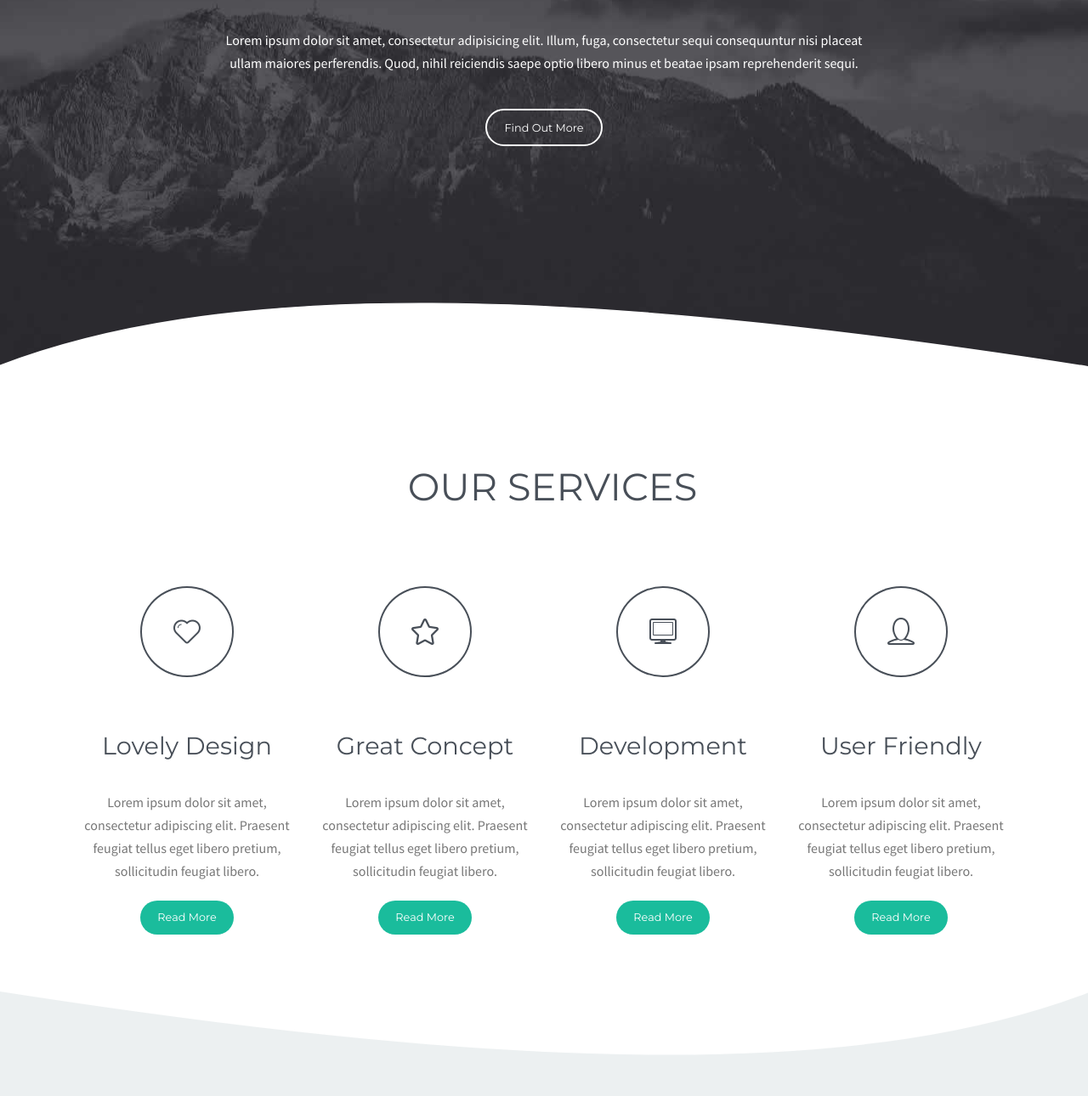
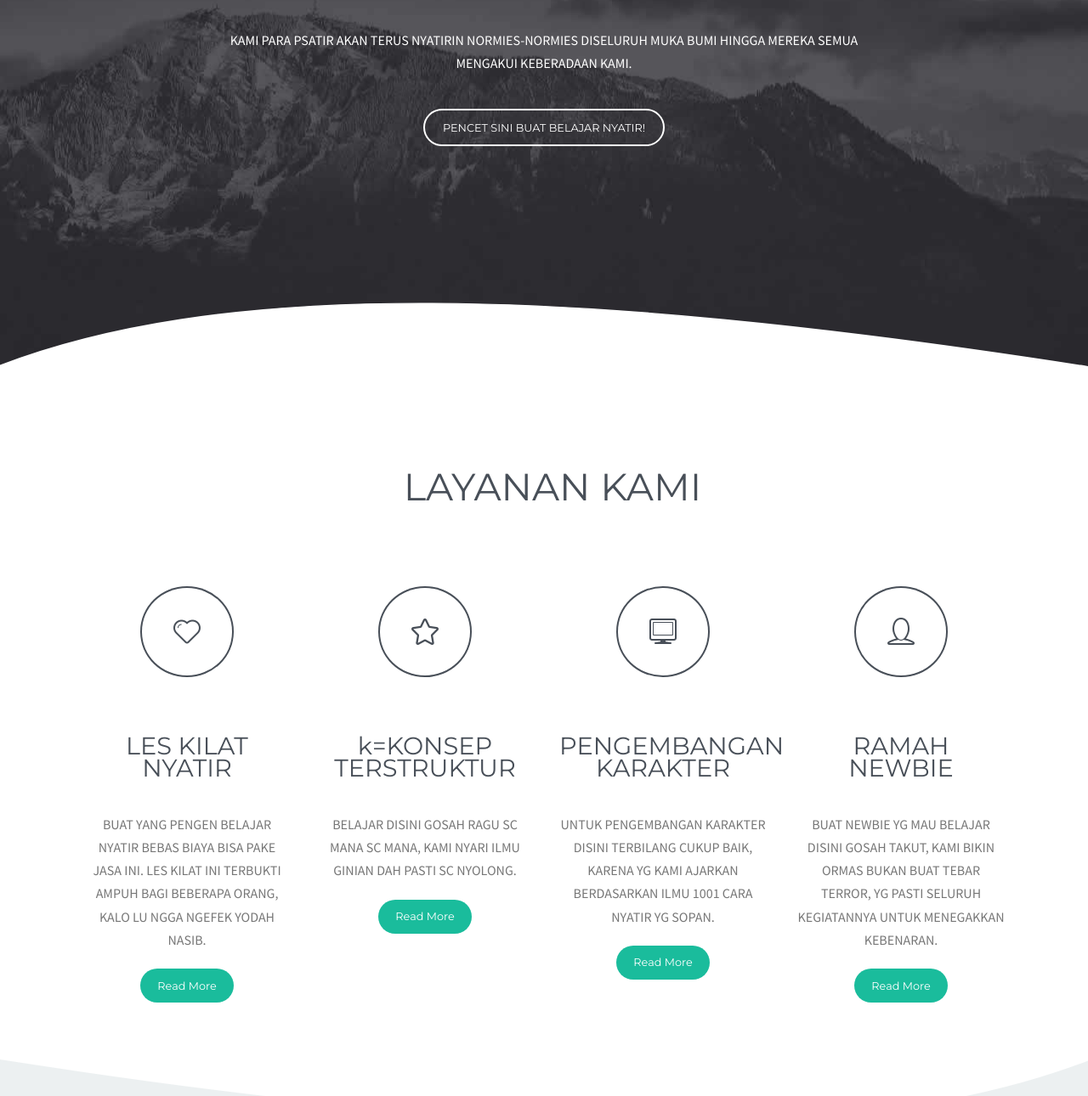
Before and after one commit to aditpawangnyamuk/9s.github.io, a plain HTML site: page index.html in a window 1280 px wide. Shown: the part 263-1553 px from the top of the page at 85% size. Drawn offline with Linux system fonts and the light colour scheme; some packages are replaced by stand-ins of ours; a script that the page names is missing; files whose address does not match are found by name.

Commit message:
Update index.html

```diff
--- a/index.html
+++ b/index.html
@@ -65,9 +65,9 @@
                 <div class="grid grid-pad">
                     <div class="col-1-1">
                          <div class="content content-header" >
-                            <h2>We Are Creative Design Agency</h2>
-                            <p>Lorem ipsum dolor sit amet, consectetur adipisicing elit. Illum, fuga, consectetur sequi consequuntur nisi placeat ullam maiores perferendis. Quod, nihil reiciendis saepe optio libero minus et beatae ipsam reprehenderit sequi.</p>
-                            <a target="_blank" class="btn btn-ghost" href="#">Find Out More</a>
+                            <h2> ORMAS PSATIR TERKUAT </h2>
+                            <p>KAMI PARA PSATIR AKAN TERUS NYATIRIN NORMIES-NORMIES DISELURUH MUKA BUMI HINGGA MEREKA SEMUA MENGAKUI KEBERADAAN KAMI.</p>
+                            <a target="_blank" class="btn btn-ghost" href="#">PENCET SINI BUAT BELAJAR NYATIR!</a>
                         </div>
                     </div>
                 </div>
@@ -82,15 +82,15 @@
             <!-- Services Section -->
             <div class="wrap services-wrap" id="services">
                 <section class="grid grid-pad services">
-                    <h2>Our Services</h2>
+                    <h2>LAYANAN KAMI</h2>
                     <div class="col-1-4 service-box service-1" >
                         <div class="content">
                             <div class="service-icon">
                                 <i class="circle-icon icon-heart4"></i>
                             </div>
                             <div class="service-entry">
-                                <h3>Lovely Design</h3>
-                                <p>Lorem ipsum dolor sit amet, consectetur adipiscing elit. Praesent feugiat tellus eget libero pretium, sollicitudin feugiat libero.</p>
+                                <h3>LES KILAT NYATIR</h3>
+                                <p>BUAT YANG PENGEN BELAJAR NYATIR BEBAS BIAYA BISA PAKE JASA INI. LES KILAT INI TERBUKTI AMPUH BAGI BEBERAPA ORANG, KALO LU NGGA NGEFEK YODAH NASIB.</p>
                                 <a class="btn read-more" href="#0">Read More</a>
                             </div>
                         </div>
@@ -101,8 +101,8 @@
                                 <i class="circle-icon icon-star4"></i>
                             </div>
                             <div class="service-entry">
-                                <h3>Great Concept</h3>
-                                <p>Lorem ipsum dolor sit amet, consectetur adipiscing elit. Praesent feugiat tellus eget libero pretium, sollicitudin feugiat libero.</p>
+                                <h3>k=KONSEP TERSTRUKTUR</h3>
+                                <p>BELAJAR DISINI GOSAH RAGU SC MANA SC MANA, KAMI NYARI ILMU GINIAN DAH PASTI SC NYOLONG.</p>
                                 <a class="btn read-more" href="#0">Read More</a>
                             </div>
                         </div>
@@ -113,8 +113,8 @@
                                 <i class="circle-icon icon-display"></i>
                             </div>
                             <div class="service-entry">
-                                <h3>Development</h3>
-                                <p>Lorem ipsum dolor sit amet, consectetur adipiscing elit. Praesent feugiat tellus eget libero pretium, sollicitudin feugiat libero.</p>
+                                <h3>PENGEMBANGAN KARAKTER</h3>
+                                <p>UNTUK PENGEMBANGAN KARAKTER DISINI TERBILANG CUKUP BAIK, KARENA YG KAMI AJARKAN BERDASARKAN ILMU 1001 CARA NYATIR YG SOPAN.</p>
                                 <a class="btn read-more" href="#0">Read More</a>
                             </div>
                         </div>
@@ -125,8 +125,8 @@
                                 <i class="circle-icon icon-user6"></i>
                             </div>
                             <div class="service-entry">
-                                <h3>User Friendly</h3>
-                                <p>Lorem ipsum dolor sit amet, consectetur adipiscing elit. Praesent feugiat tellus eget libero pretium, sollicitudin feugiat libero.</p>
+                                <h3>RAMAH NEWBIE</h3>
+                                <p>BUAT NEWBIE YG MAU BELAJAR DISINI GOSAH TAKUT, KAMI BIKIN ORMAS BUKAN BUAT TEBAR TERROR, YG PASTI SELURUH KEGIATANNYA UNTUK MENEGAKKAN KEBENARAN.</p>
                                 <a class="btn read-more" href="#0">Read More</a>
                             </div>
                         </div>
```
